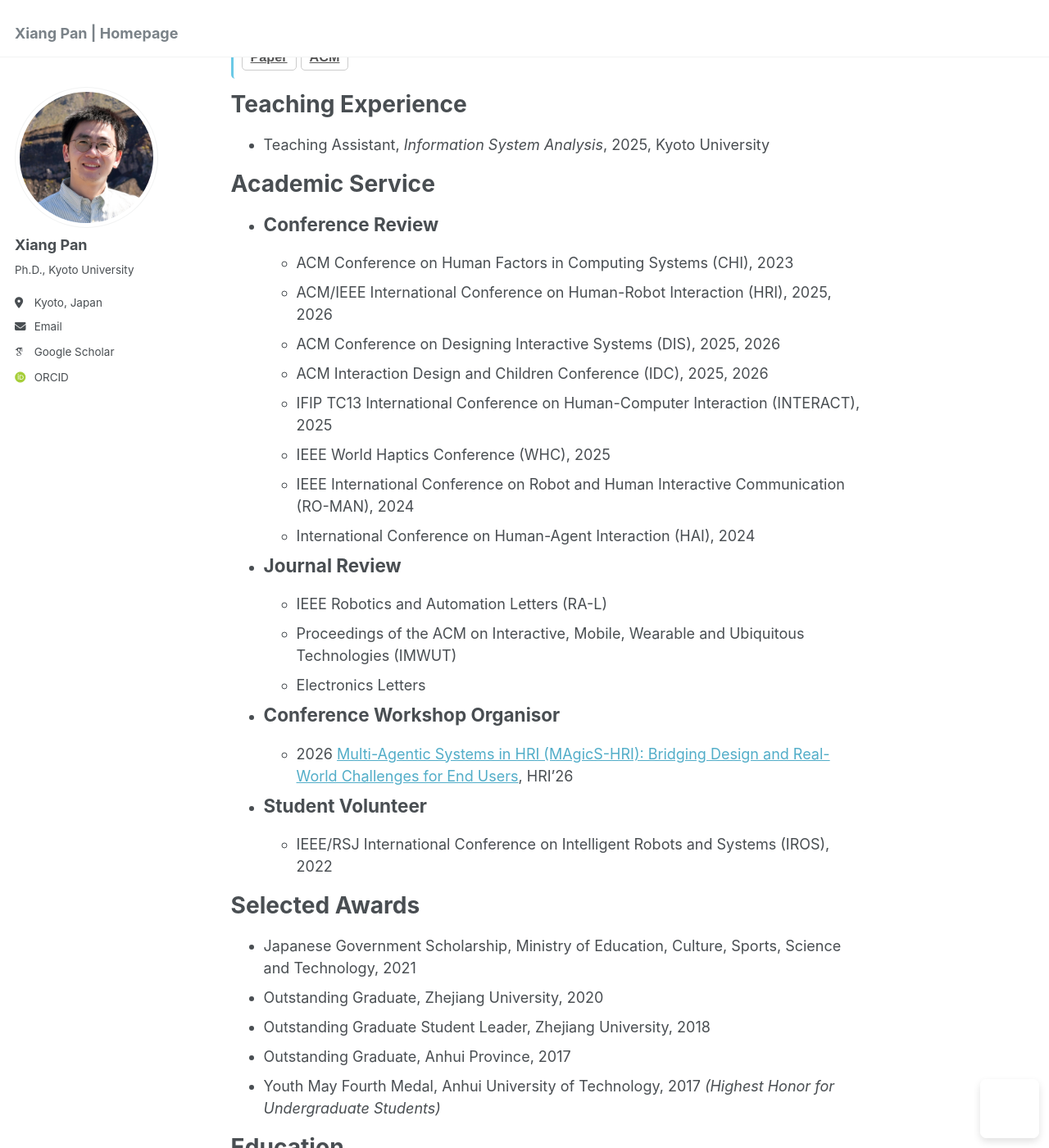
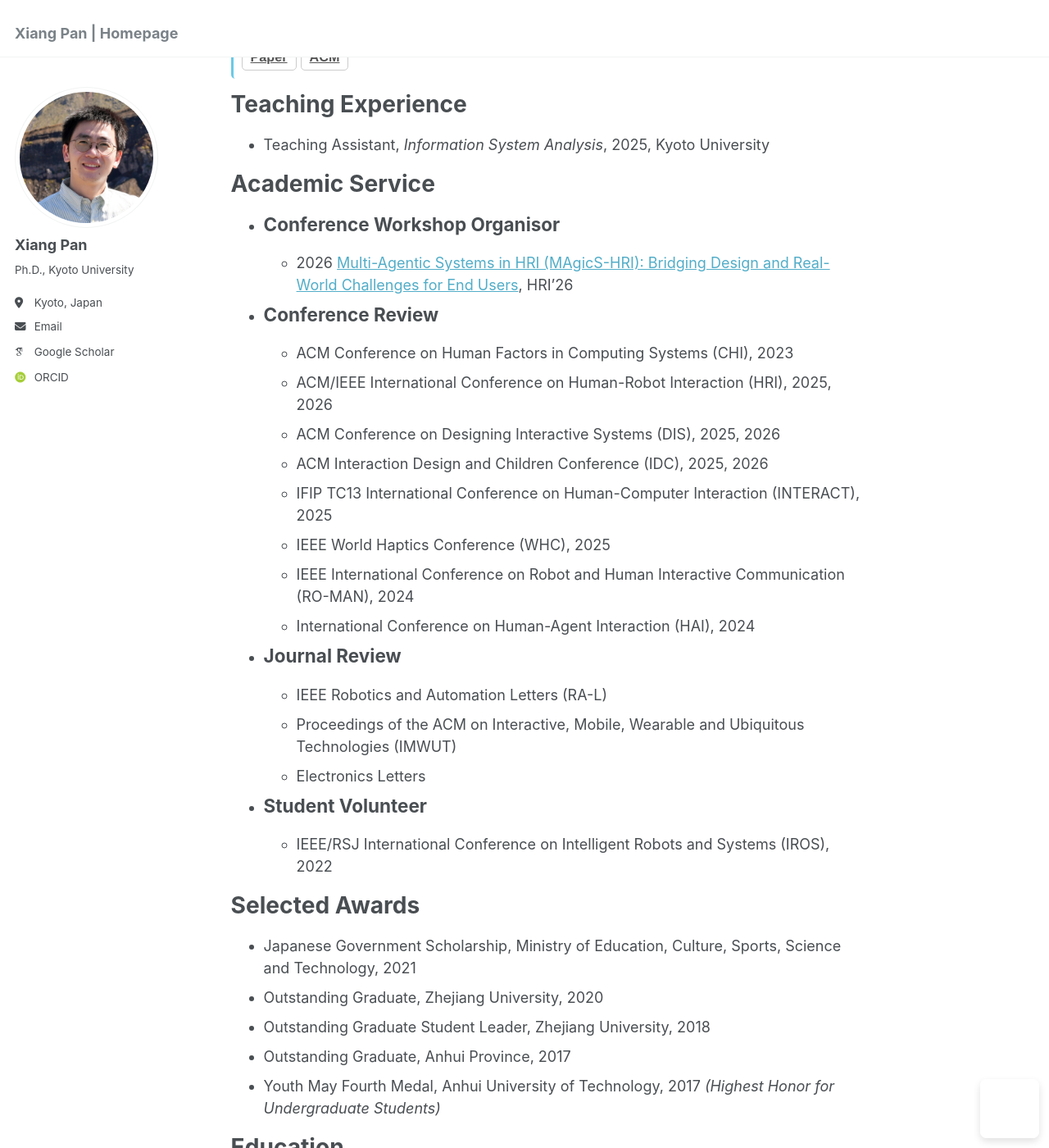
Before and after one commit to pan-xiang/pan-xiang.github.io, a Jekyll site: the page built from _pages/about.md, in a window 1280 px wide and 1400 px high, scrolled down 1204 px. Shown: the whole window at 82% size. Built offline with Jekyll 4.4.1, drawn with Linux system fonts in a browser that asks for light colours; some web fonts are replaced; a script that is not in the unit is left out; part of the change alters nothing that is shown.

```diff
--- a/_pages/about.md
+++ b/_pages/about.md
@@ -97,6 +97,9 @@ I am a postdoctoral researcher in the [Human-Robot Interaction Lab](https://www.
 
 
 # Academic Service
+- ## Conference Workshop Organisor
+  - 2026 [Multi-Agentic Systems in HRI (MAgicS-HRI): Bridging Design and Real-World Challenges for End Users](https://sites.google.com/view/magics-hri/home), HRI’26
+
 - ## Conference Review
   - ACM Conference on Human Factors in Computing Systems (CHI), 2023
   - ACM/IEEE International Conference on Human-Robot Interaction (HRI), 2025, 2026
@@ -111,9 +114,6 @@ I am a postdoctoral researcher in the [Human-Robot Interaction Lab](https://www.
   - IEEE Robotics and Automation Letters (RA-L)
   - Proceedings of the ACM on Interactive, Mobile, Wearable and Ubiquitous Technologies (IMWUT)
   - Electronics Letters
-
-- ## Conference Workshop Organisor
-  - 2026 [Multi-Agentic Systems in HRI (MAgicS-HRI): Bridging Design and Real-World Challenges for End Users](https://sites.google.com/view/magics-hri/home), HRI’26
 
 - ## Student Volunteer
   - IEEE/RSJ International Conference on Intelligent Robots and Systems (IROS), 2022
```
